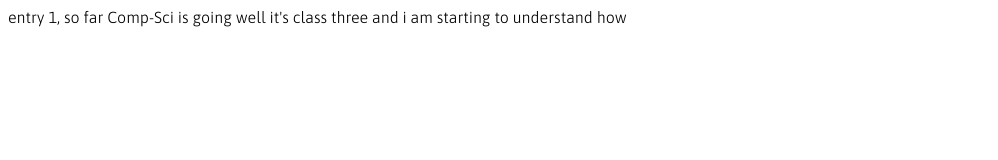
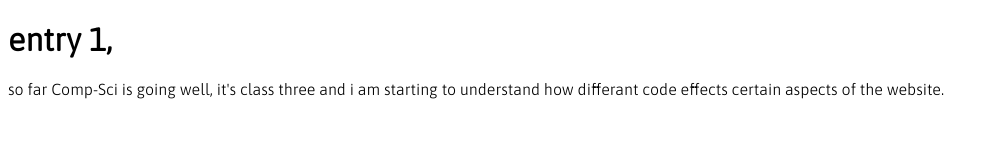
Before and after one commit to LukeMuratore19/LukeMuratore19.github.io, a plain HTML site: page journal.html in a window 1280 px wide. Shown: the whole page, without its empty margins (0-998 px from the left). Drawn offline with Linux system fonts and the light colour scheme.

Commit message:
updated journal

```diff
--- a/journal.html
+++ b/journal.html
@@ -26,9 +26,10 @@
 </head>
 <body>
 
-entry 1,
+<h1>entry 1,</h1>
 
-so far Comp-Sci is going well it's class three and i am starting to understand how
+<p> so far Comp-Sci is going well, it's class three and i am starting to understand how differant code effects certain aspects of the website.
+</p>
 
 </body>
 </html>
```
